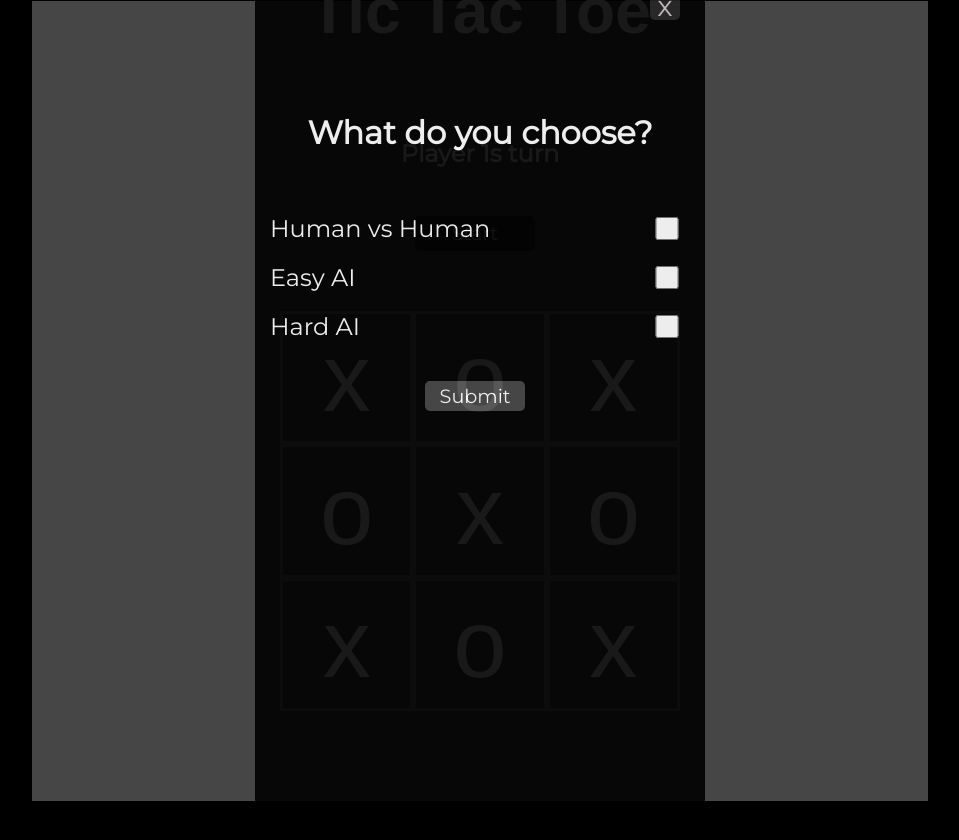
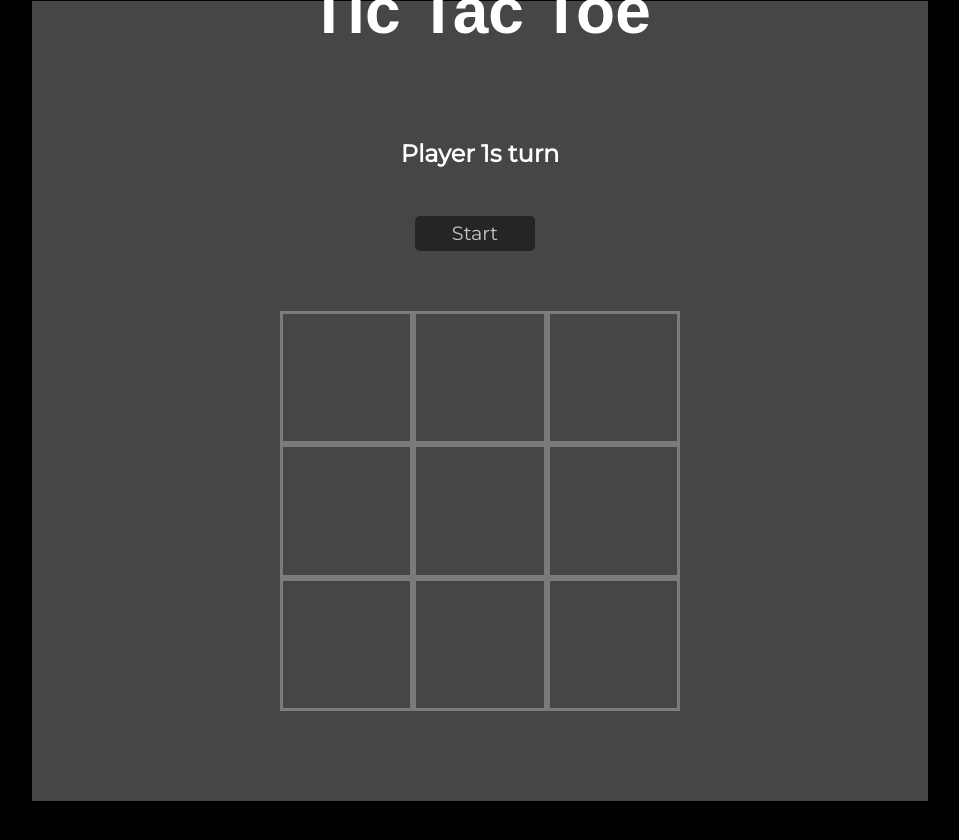
Before and after one commit to JakeMoretz/Tic-Tac-Toe, a website: page index.html in a window 1280 px wide. Shown: the whole page, without its empty margins (160-1119 px from the left). Drawn offline with Linux system fonts and the light colour scheme; a web font is replaced by a local one.

Commit message:
got rid of the modal

```diff
--- a/index.html
+++ b/index.html
@@ -16,49 +16,21 @@
     <body>
         <div class="content">
             <h1 class="title">Tic Tac Toe</h1>
-            <h3 class="displayTurn">Player 1s turn</h3>
-            <div class="buttons" id="disclaimer">
-                <!-- <button id="resetBtn" class="btn">Reset</button> -->
+            <h3 class="displayTurn" id="displayTurn">Player 1s turn</h3>
+            <div class="buttons">
                 <button id="startBtn" class="btn">Start</button>
             </div>
-
             <div class="wrapper">
-                <div class="gameboard">
-                    <div class="box" id="0">x</div>
-                    <div class="box" id="1">o</div>
-                    <div class="box" id="2">x</div>
-                    <div class="box" id="3">o</div>
-                    <div class="box" id="4">x</div>
-                    <div class="box" id="5">o</div>
-                    <div class="box" id="6">x</div>
-                    <div class="box" id="7">o</div>
-                    <div class="box" id="8">x</div>
-                </div>
-            </div>
-        </div>
-        <div id="myModal" class="modal">
-            <div id="modalContent" class="modal-content">
-                <div class="closeBtn">
-                    <button id="close" class="close">x</button>
-                </div>
-                <h4>What do you choose?</h4>
-
-                <div class="input">
-                    <label for="human">Human vs Human</label>
-                    <input type="checkbox" id="human" name="human" />
-                </div>
-
-                <div class="input">
-                    <label for="easy-ai">Easy AI</label>
-                    <input type="checkbox" id="easy-ai" name="easy-ai" />
-                </div>
-
-                <div class="input">
-                    <label for="hard-ai">Hard AI</label>
-                    <input type="checkbox" id="hard-ai" name="hard-ai" />
-                </div>
-                <div class="submitBtn">
-                    <button class="submit">Submit</button>
+                <div id="gameBoard" class="gameboard">
+                    <div class="box" data-index="0"></div>
+                    <div class="box" data-index="1"></div>
+                    <div class="box" data-index="2"></div>
+                    <div class="box" data-index="3"></div>
+                    <div class="box" data-index="4"></div>
+                    <div class="box" data-index="5"></div>
+                    <div class="box" data-index="6"></div>
+                    <div class="box" data-index="7"></div>
+                    <div class="box" data-index="8"></div>
                 </div>
             </div>
         </div>
```
